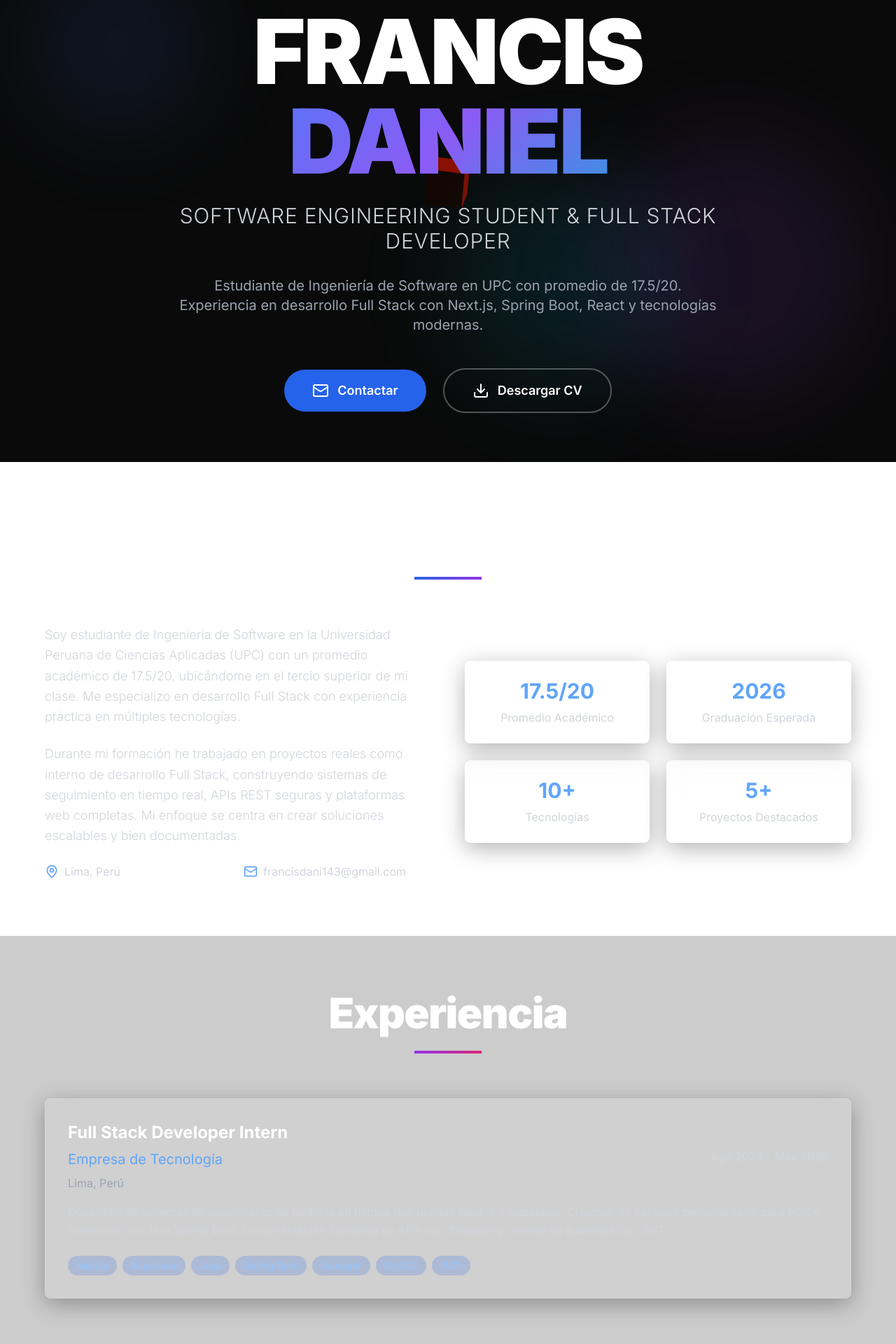
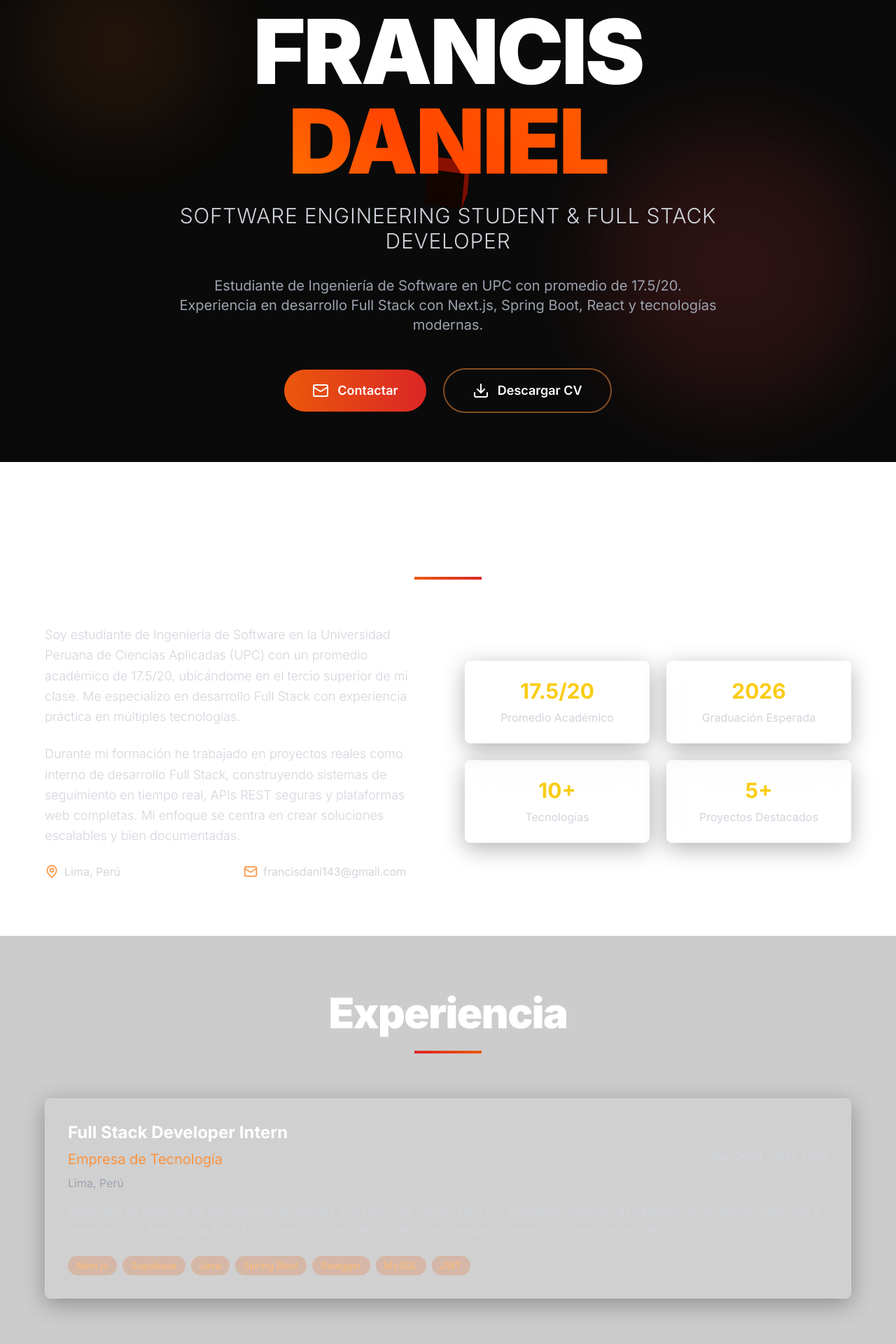
Before and after one commit to danieln3m0/Portafolio, a Next.js app: page / in a window 1280 px wide. Shown: the part 140-2060 px from the top of the page at 70% size. Built offline with nearby package versions, Linux system fonts and the light colour scheme; no server answers.

Commit message:
Update styles for "Fire in the Sky" theme, enhancing colors and gradients across the portfolio

```diff
--- a/src/app/globals.css
+++ b/src/app/globals.css
@@ -5,9 +5,22 @@
 @tailwind utilities;
 
 :root {
-  --background: rgba(10, 10, 10, 0.1);
+  /* Paleta "Fire in the Sky" */
+  --background: rgba(10, 10, 10, 0.95); /* Negro/Gris oscuro para fondo */
   --foreground: #ededed;
-  --cursor-color: #3b82f6;
+  --cursor-color: #ff4500; /* Rojo anaranjado */
+
+  /* Colores principales del tema Fire in the Sky */
+  --fire-red: #ff4500; /* Rojo anaranjado - llamas */
+  --fire-yellow: #ffff00; /* Amarillo brillante - núcleos de luz */
+  --sky-blue: #1a1a3d; /* Azul oscuro - fondo nocturno */
+  --shadow-dark: #0a0a0a; /* Negro/Gris oscuro - siluetas */
+  --fire-orange: #ff8c00; /* Naranja cálido - transiciones */
+
+  /* Gradientes temáticos */
+  --gradient-fire: linear-gradient(135deg, var(--fire-red), var(--fire-orange));
+  --gradient-sky: linear-gradient(135deg, var(--sky-blue), var(--shadow-dark));
+  --gradient-flame: linear-gradient(45deg, var(--fire-yellow), var(--fire-red), var(--fire-orange));
 }
 
 @media (prefers-color-scheme: light) {
@@ -213,13 +226,14 @@ html {
   color: white;
 }
 
-/* Gradient text */
+/* Gradient text - Fire in the Sky theme */
 .gradient-text {
-  background: linear-gradient(135deg, #3b82f6, #8b5cf6, #06b6d4);
+  background: var(--gradient-flame);
+  background-size: 200% 200%;
   -webkit-background-clip: text;
   -webkit-text-fill-color: transparent;
   background-clip: text;
-  animation: gradient-shift 3s ease-in-out infinite;
+  animation: gradient-shift 4s ease-in-out infinite;
 }
 
 @keyframes gradient-shift {
--- a/src/app/page.tsx
+++ b/src/app/page.tsx
@@ -164,11 +164,11 @@ function Navigation({ setIsHovering }: { setIsHovering: (hovering: boolean) => v
 function HeroSection({ setIsHovering }: { setIsHovering: (hovering: boolean) => void }) {
   return (
     <section id="hero" className="min-h-screen flex items-center justify-center px-4 pt-20 relative overflow-hidden">
-      {/* Animated background shapes */}
+      {/* Animated background shapes - Fire in the Sky theme */}
       <div className="absolute inset-0 overflow-hidden">
-        <div className="floating-shape absolute top-20 left-10 w-64 h-64 bg-blue-500/10 rounded-full blur-3xl"></div>
-        <div className="floating-shape absolute bottom-20 right-10 w-96 h-96 bg-purple-500/10 rounded-full blur-3xl" style={{ animationDelay: '2s' }}></div>
-        <div className="floating-shape absolute top-1/2 left-1/2 w-80 h-80 bg-cyan-500/10 rounded-full blur-3xl" style={{ animationDelay: '4s' }}></div>
+        <div className="floating-shape absolute top-20 left-10 w-64 h-64 bg-orange-500/10 rounded-full blur-3xl"></div>
+        <div className="floating-shape absolute bottom-20 right-10 w-96 h-96 bg-red-500/15 rounded-full blur-3xl" style={{ animationDelay: '2s' }}></div>
+        <div className="floating-shape absolute top-1/2 left-1/2 w-80 h-80 bg-yellow-500/8 rounded-full blur-3xl" style={{ animationDelay: '4s' }}></div>
       </div>
 
       <div className="max-w-6xl mx-auto text-center relative z-10">
@@ -214,7 +214,7 @@ function HeroSection({ setIsHovering }: { setIsHovering: (hovering: boolean) =>
           >
             <a
               href="#contact"
-              className="btn-primary bg-blue-600 hover:bg-blue-700 text-white px-10 py-4 rounded-full transition-all duration-300 flex items-center gap-3 text-lg font-semibold hover-lift"
+              className="btn-primary bg-gradient-to-r from-orange-600 to-red-600 hover:from-orange-700 hover:to-red-700 text-white px-10 py-4 rounded-full transition-all duration-300 flex items-center gap-3 text-lg font-semibold hover-lift"
               onMouseEnter={() => setIsHovering(true)}
               onMouseLeave={() => setIsHovering(false)}
             >
@@ -223,7 +223,7 @@ function HeroSection({ setIsHovering }: { setIsHovering: (hovering: boolean) =>
             </a>
             <a
               href="/cv.pdf"
-              className="border-2 border-white/30 hover:border-white/60 text-white px-10 py-4 rounded-full transition-all duration-300 flex items-center gap-3 text-lg font-semibold hover-lift"
+              className="border-2 border-orange-400/50 hover:border-orange-400/80 text-white px-10 py-4 rounded-full transition-all duration-300 flex items-center gap-3 text-lg font-semibold hover-lift"
               onMouseEnter={() => setIsHovering(true)}
               onMouseLeave={() => setIsHovering(false)}
             >
@@ -249,7 +249,7 @@ function AboutSection({ setIsHovering }: { setIsHovering: (hovering: boolean) =>
           className="text-center mb-16"
         >
           <h2 className="text-5xl md:text-6xl font-black text-white mb-6 tracking-tight">Sobre Mí</h2>
-          <div className="w-24 h-1 bg-gradient-to-r from-blue-600 to-purple-600 mx-auto mb-8"></div>
+          <div className="w-24 h-1 bg-gradient-to-r from-orange-600 to-red-600 mx-auto mb-8"></div>
         </motion.div>
 
         <div className="grid lg:grid-cols-2 gap-12 items-center">
@@ -271,11 +271,11 @@ function AboutSection({ setIsHovering }: { setIsHovering: (hovering: boolean) =>
             </p>
             <div className="grid grid-cols-2 gap-4 text-gray-300">
               <div className="flex items-center gap-2">
-                <MapPin size={20} className="text-blue-400" />
+                <MapPin size={20} className="text-orange-400" />
                 <span>Lima, Perú</span>
               </div>
               <div className="flex items-center gap-2">
-                <Mail size={20} className="text-blue-400" />
+                <Mail size={20} className="text-orange-400" />
                 <span>francisdani143@gmail.com</span>
               </div>
             </div>
@@ -289,19 +289,19 @@ function AboutSection({ setIsHovering }: { setIsHovering: (hovering: boolean) =>
             className="grid grid-cols-2 gap-6"
           >
             <div className="glass p-6 rounded-lg text-center">
-              <div className="text-3xl font-bold text-blue-400 mb-2">17.5/20</div>
+              <div className="text-3xl font-bold text-yellow-400 mb-2">17.5/20</div>
               <div className="text-gray-300">Promedio Académico</div>
             </div>
             <div className="glass p-6 rounded-lg text-center">
-              <div className="text-3xl font-bold text-blue-400 mb-2">2026</div>
+              <div className="text-3xl font-bold text-yellow-400 mb-2">2026</div>
               <div className="text-gray-300">Graduación Esperada</div>
             </div>
             <div className="glass p-6 rounded-lg text-center">
-              <div className="text-3xl font-bold text-blue-400 mb-2">10+</div>
+              <div className="text-3xl font-bold text-yellow-400 mb-2">10+</div>
               <div className="text-gray-300">Tecnologías</div>
             </div>
             <div className="glass p-6 rounded-lg text-center">
-              <div className="text-3xl font-bold text-blue-400 mb-2">5+</div>
+              <div className="text-3xl font-bold text-yellow-400 mb-2">5+</div>
               <div className="text-gray-300">Proyectos Destacados</div>
             </div>
           </motion.div>
@@ -334,7 +334,7 @@ function ExperienceSection({ setIsHovering }: { setIsHovering: (hovering: boolea
           className="text-center mb-16"
         >
           <h2 className="text-5xl md:text-6xl font-black text-white mb-6 tracking-tight">Experiencia</h2>
-          <div className="w-24 h-1 bg-gradient-to-r from-purple-600 to-pink-600 mx-auto mb-8"></div>
+          <div className="w-24 h-1 bg-gradient-to-r from-red-600 to-orange-600 mx-auto mb-8"></div>
         </motion.div>
 
         <div className="space-y-8">
@@ -350,7 +350,7 @@ function ExperienceSection({ setIsHovering }: { setIsHovering: (hovering: boolea
               <div className="flex flex-col lg:flex-row lg:items-center lg:justify-between mb-4">
                 <div>
                   <h3 className="text-2xl font-bold text-white mb-2">{exp.title}</h3>
-                  <p className="text-xl text-blue-400 mb-2">{exp.company}</p>
+                  <p className="text-xl text-orange-400 mb-2">{exp.company}</p>
                   <p className="text-gray-400">{exp.location}</p>
                 </div>
                 <div className="text-gray-300 font-medium mt-4 lg:mt-0">{exp.period}</div>
@@ -362,7 +362,7 @@ function ExperienceSection({ setIsHovering }: { setIsHovering: (hovering: boolea
                 {exp.technologies.map((tech, techIndex) => (
                   <span
                     key={techIndex}
-                    className="bg-blue-600/20 text-blue-300 px-3 py-1 rounded-full text-sm"
+                    className="bg-orange-600/20 text-orange-300 px-3 py-1 rounded-full text-sm"
                   >
                     {tech}
                   </span>
@@ -416,9 +416,9 @@ function EducationSection({ setIsHovering }: { setIsHovering: (hovering: boolean
               <div className="flex flex-col lg:flex-row lg:items-center lg:justify-between mb-4">
                 <div>
                   <h3 className="text-2xl font-bold text-white mb-2">{edu.degree}</h3>
-                  <p className="text-xl text-blue-400 mb-2">{edu.institution}</p>
+                  <p className="text-xl text-orange-400 mb-2">{edu.institution}</p>
                   <p className="text-gray-400 mb-1">{edu.location}</p>
-                  <p className="text-green-400 font-medium">{edu.status}</p>
+                  <p className="text-yellow-400 font-medium">{edu.status}</p>
                 </div>
                 <div className="text-gray-300 font-medium mt-4 lg:mt-0">{edu.period}</div>
               </div>
@@ -429,7 +429,7 @@ function EducationSection({ setIsHovering }: { setIsHovering: (hovering: boolean
                 {edu.subjects.map((subject, subjectIndex) => (
                   <span
                     key={subjectIndex}
-                    className="bg-green-600/20 text-green-300 px-3 py-1 rounded-full text-sm"
+                    className="bg-yellow-600/20 text-yellow-300 px-3 py-1 rounded-full text-sm"
                   >
                     {subject}
                   </span>
@@ -478,7 +478,7 @@ function SkillsSection({ setIsHovering }: { setIsHovering: (hovering: boolean) =
           className="text-center mb-16"
         >
           <h2 className="text-5xl md:text-6xl font-black text-white mb-6 tracking-tight">Habilidades</h2>
-          <div className="w-24 h-1 bg-gradient-to-r from-cyan-600 to-blue-600 mx-auto mb-8"></div>
+          <div className="w-24 h-1 bg-gradient-to-r from-yellow-500 to-orange-500 mx-auto mb-8"></div>
         </motion.div>
 
         <div className="grid md:grid-cols-2 lg:grid-cols-4 gap-8">
@@ -491,7 +491,7 @@ function SkillsSection({ setIsHovering }: { setIsHovering: (hovering: boolean) =
               transition={{ duration: 0.8, delay: index * 0.1 }}
               className="glass p-6 rounded-lg text-center"
             >
-              <div className="text-blue-400 mb-4 flex justify-center">
+              <div className="text-orange-400 mb-4 flex justify-center">
                 {category.icon}
               </div>
               <h3 className="text-xl font-bold text-white mb-4">{category.title}</h3>
@@ -574,20 +574,20 @@ function ProjectsSection({ setIsHovering }: { setIsHovering: (hovering: boolean)
               transition={{ duration: 0.8, delay: index * 0.1 }}
               className="glass rounded-lg overflow-hidden group hover:scale-105 transition-transform duration-300"
             >
-              <div className="h-48 bg-gradient-to-br from-blue-600 to-purple-600 flex items-center justify-center">
+              <div className="h-48 bg-gradient-to-br from-orange-600 to-red-600 flex items-center justify-center">
                 <Code className="w-16 h-16 text-white" />
               </div>
 
               <div className="p-6">
                 <h3 className="text-xl font-bold text-white mb-3">{project.title}</h3>
-                <p className="text-sm text-blue-400 mb-2">{project.period}</p>
+                <p className="text-sm text-orange-400 mb-2">{project.period}</p>
                 <p className="text-gray-300 mb-4 text-sm leading-relaxed">{project.description}</p>
 
                 <div className="flex flex-wrap gap-2 mb-4">
                   {project.technologies.map((tech, techIndex) => (
                     <span
                       key={techIndex}
-                      className="bg-blue-600/20 text-blue-300 px-2 py-1 rounded text-xs"
+                      className="bg-orange-600/20 text-orange-300 px-2 py-1 rounded text-xs"
                     >
                       {tech}
                     </span>
@@ -597,7 +597,7 @@ function ProjectsSection({ setIsHovering }: { setIsHovering: (hovering: boolean)
                 <div className="flex gap-3">
                   <a
                     href={project.demo}
-                    className="flex-1 bg-blue-600 hover:bg-blue-700 text-white py-2 px-4 rounded text-center text-sm transition-colors duration-300 flex items-center justify-center gap-2"
+                    className="flex-1 bg-orange-600 hover:bg-orange-700 text-white py-2 px-4 rounded text-center text-sm transition-colors duration-300 flex items-center justify-center gap-2"
                     onMouseEnter={() => setIsHovering(true)}
                     onMouseLeave={() => setIsHovering(false)}
                   >
@@ -668,7 +668,7 @@ function CertificationsSection({ setIsHovering }: { setIsHovering: (hovering: bo
           className="text-center mb-16"
         >
           <h2 className="text-5xl md:text-6xl font-black text-white mb-6 tracking-tight">Certificaciones</h2>
-          <div className="w-24 h-1 bg-gradient-to-r from-lime-600 to-green-600 mx-auto mb-8"></div>
+          <div className="w-24 h-1 bg-gradient-to-r from-yellow-600 to-orange-600 mx-auto mb-8"></div>
         </motion.div>
 
         <div className="grid md:grid-cols-2 gap-8">
@@ -684,7 +684,7 @@ function CertificationsSection({ setIsHovering }: { setIsHovering: (hovering: bo
               <div className="flex items-start justify-between mb-4">
                 <div className="flex-1">
                   <h3 className="text-xl font-bold text-white mb-2">{cert.title}</h3>
-                  <p className="text-blue-400 font-medium mb-1">{cert.issuer}</p>
+                  <p className="text-orange-400 font-medium mb-1">{cert.issuer}</p>
                 </div>
                 <span className="text-gray-300 text-sm font-medium">{cert.date}</span>
               </div>
@@ -709,7 +709,7 @@ function ContactSection({ setIsHovering }: { setIsHovering: (hovering: boolean)
           className="text-center mb-16"
         >
           <h2 className="text-5xl md:text-6xl font-black text-white mb-6 tracking-tight">Contacto</h2>
-          <div className="w-24 h-1 bg-gradient-to-r from-pink-600 to-purple-600 mx-auto mb-8"></div>
+          <div className="w-24 h-1 bg-gradient-to-r from-orange-600 to-red-600 mx-auto mb-8"></div>
           <p className="text-xl text-gray-300 font-light">¿Tienes un proyecto en mente? ¡Hablemos!</p>
         </motion.div>
 
@@ -729,7 +729,7 @@ function ContactSection({ setIsHovering }: { setIsHovering: (hovering: boolean)
                 onMouseEnter={() => setIsHovering(true)}
                 onMouseLeave={() => setIsHovering(false)}
               >
-                <Mail className="w-6 h-6 text-blue-400" />
+                <Mail className="w-6 h-6 text-orange-400" />
                 <span>francisdani143@gmail.com</span>
               </a>
 
@@ -739,7 +739,7 @@ function ContactSection({ setIsHovering }: { setIsHovering: (hovering: boolean)
                 onMouseEnter={() => setIsHovering(true)}
                 onMouseLeave={() => setIsHovering(false)}
               >
-                <Linkedin className="w-6 h-6 text-blue-400" />
+                <Linkedin className="w-6 h-6 text-orange-400" />
                 <span>linkedin.com/in/francis-daniel-mamani-silva</span>
               </a>
 
@@ -749,17 +749,17 @@ function ContactSection({ setIsHovering }: { setIsHovering: (hovering: boolean)
                 onMouseEnter={() => setIsHovering(true)}
                 onMouseLeave={() => setIsHovering(false)}
               >
-                <Github className="w-6 h-6 text-blue-400" />
+                <Github className="w-6 h-6 text-orange-400" />
                 <span>github.com/francis-daniel-mamani-silva</span>
               </a>
 
               <div className="flex items-center gap-4 text-gray-300">
-                <MapPin className="w-6 h-6 text-blue-400" />
+                <MapPin className="w-6 h-6 text-orange-400" />
                 <span>Lima, Perú</span>
               </div>
 
               <div className="flex items-center gap-4 text-gray-300">
-                <span className="w-6 h-6 text-blue-400 flex items-center justify-center">🎓</span>
+                <span className="w-6 h-6 text-orange-400 flex items-center justify-center">🎓</span>
                 <span>Disponible desde Agosto 2025</span>
               </div>
             </div>
@@ -777,7 +777,7 @@ function ContactSection({ setIsHovering }: { setIsHovering: (hovering: boolean)
                 <input
                   type="text"
                   placeholder="Tu nombre"
-                  className="w-full bg-white/10 border border-white/20 rounded-lg px-4 py-3 text-white placeholder-gray-400 focus:outline-none focus:border-blue-400"
+                  className="w-full bg-white/10 border border-white/20 rounded-lg px-4 py-3 text-white placeholder-gray-400 focus:outline-none focus:border-orange-400"
                 />
               </div>
 
@@ -785,7 +785,7 @@ function ContactSection({ setIsHovering }: { setIsHovering: (hovering: boolean)
                 <input
                   type="email"
                   placeholder="Tu email"
-                  className="w-full bg-white/10 border border-white/20 rounded-lg px-4 py-3 text-white placeholder-gray-400 focus:outline-none focus:border-blue-400"
+                  className="w-full bg-white/10 border border-white/20 rounded-lg px-4 py-3 text-white placeholder-gray-400 focus:outline-none focus:border-orange-400"
                 />
               </div>
 
@@ -793,13 +793,13 @@ function ContactSection({ setIsHovering }: { setIsHovering: (hovering: boolean)
                 <textarea
                   placeholder="Tu mensaje"
                   rows={5}
-                  className="w-full bg-white/10 border border-white/20 rounded-lg px-4 py-3 text-white placeholder-gray-400 focus:outline-none focus:border-blue-400 resize-none"
+                  className="w-full bg-white/10 border border-white/20 rounded-lg px-4 py-3 text-white placeholder-gray-400 focus:outline-none focus:border-orange-400 resize-none"
                 ></textarea>
               </div>
 
               <button
                 type="submit"
-                className="w-full btn-primary bg-blue-600 hover:bg-blue-700 text-white py-3 rounded-lg transition-colors duration-300 hover-lift"
+                className="w-full btn-primary bg-orange-600 hover:bg-orange-700 text-white py-3 rounded-lg transition-colors duration-300 hover-lift"
                 onMouseEnter={() => setIsHovering(true)}
                 onMouseLeave={() => setIsHovering(false)}
               >
```
